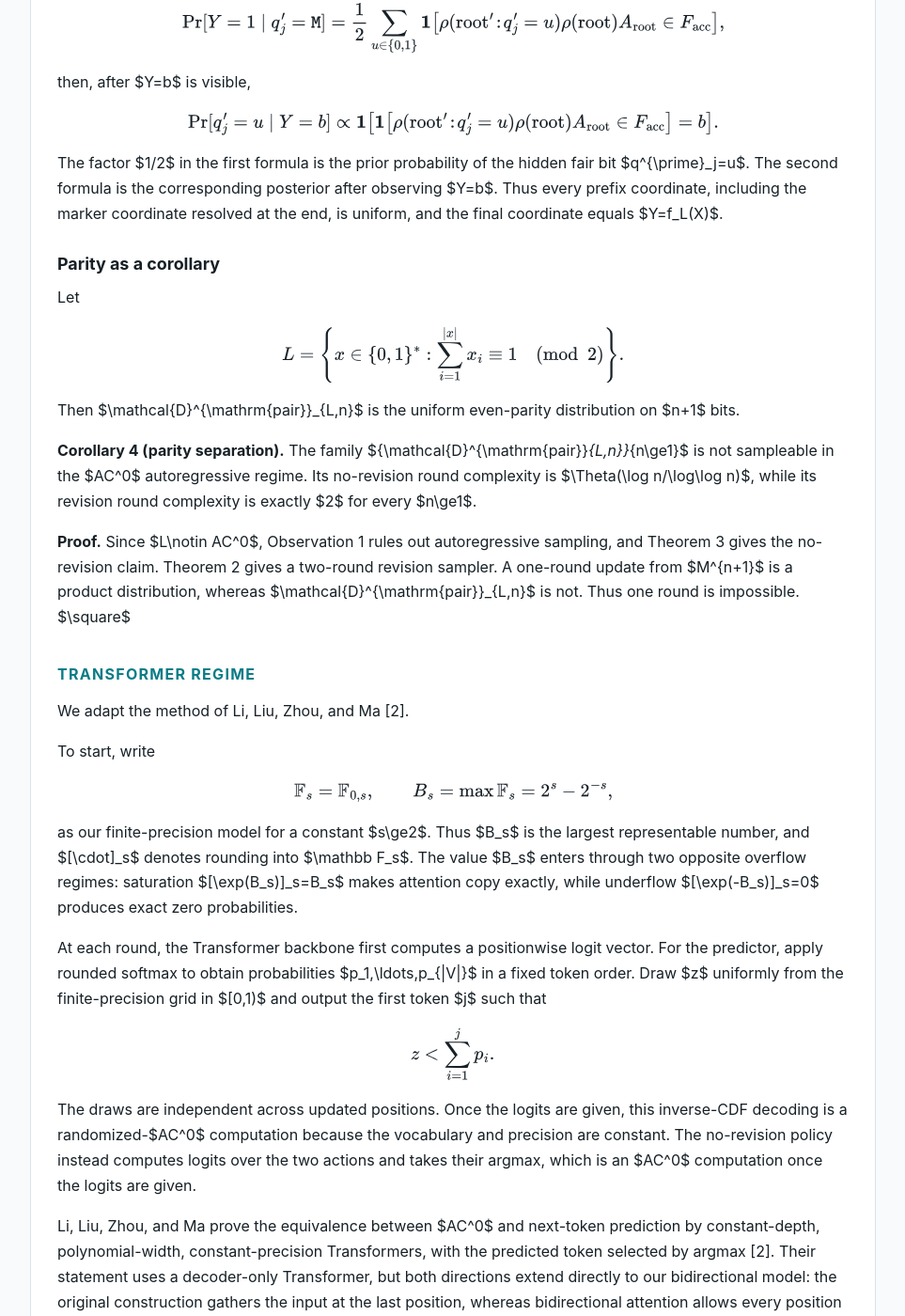
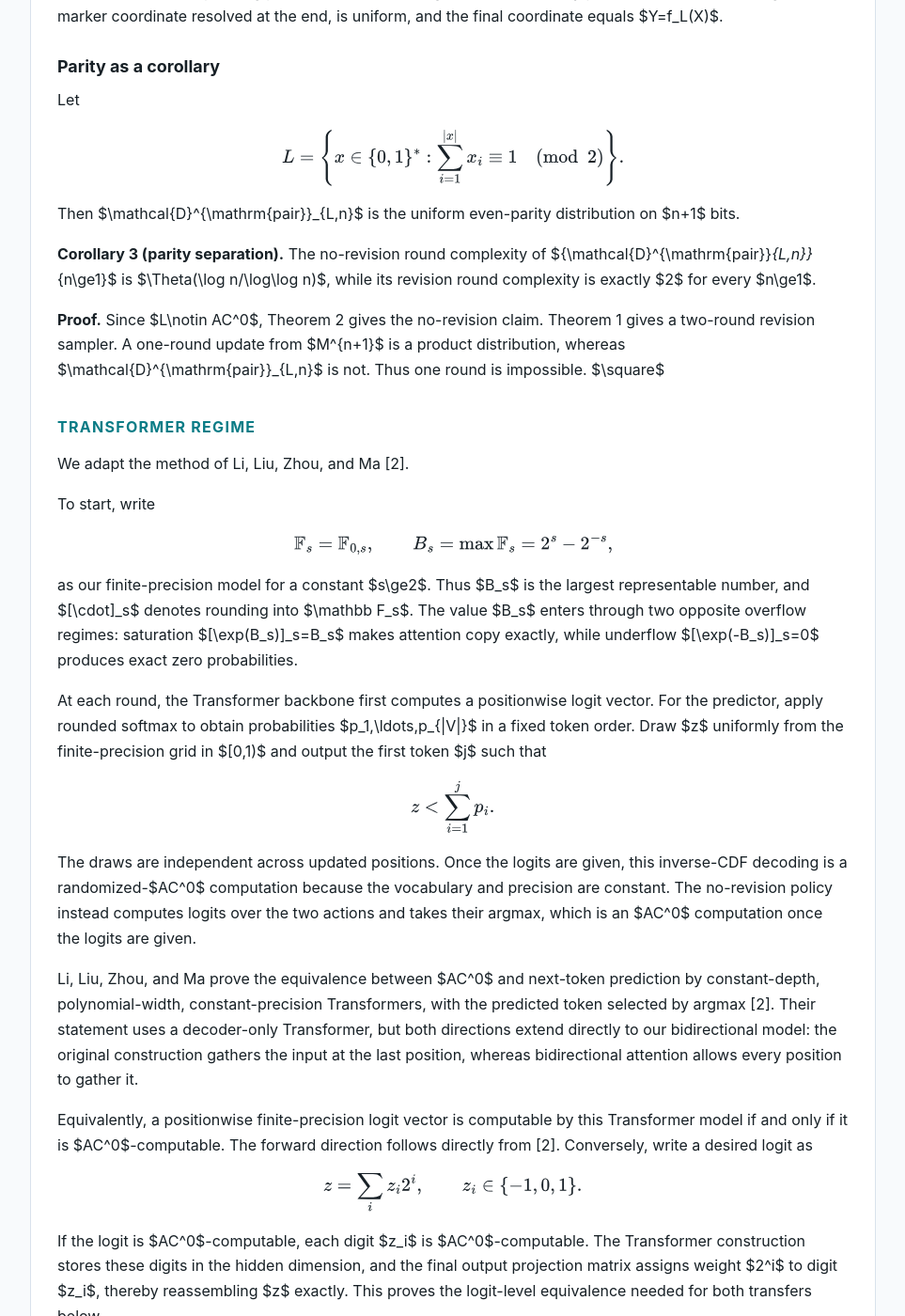
Before and after one commit to ezoicoder/ezoicoder.github.io, a Jekyll site: the page built from _posts/2026-06-26-sampling-round-complexity-dlms-regular-language.md, in a window 1280 px wide and 1400 px high, scrolled down 7006 px. Shown: the whole window at 94% size, without its empty margins (158-1121 px from the left). Built offline with Jekyll 4.4.1, drawn with Linux system fonts in a browser that asks for light colours; some of the changed text lies outside the part shown.

```diff
--- a/_posts/2026-06-26-sampling-round-complexity-dlms-regular-language.md
+++ b/_posts/2026-06-26-sampling-round-complexity-dlms-regular-language.md
@@ -69,9 +69,6 @@
 For a target distribution over $\{0,1\}^N$, a valid sampler must output a fully
 unmasked string with probability $1$.
 
-An autoregressive sampler decodes coordinates in a fixed left-to-right order,
-with the label coordinate last.
-
 ### Regular-language input-output pair distributions
 
 Let $L\subseteq\{0,1\}^*$ be a fixed regular language, and let
@@ -106,17 +103,7 @@
 
 ### Round complexity for regular languages
 
-**Observation 1 (autoregressive sampling).** In the $AC^0$ autoregressive
-regime, the family
-$\{\mathcal{D}^{\mathrm{pair}}_{L,n}\}_{n\ge1}$ is sampleable if and only if
-$L\in AC^0$.
-
-**Proof.** If $L\in AC^0$, sample the input bits independently and uniformly,
-then output $f_L(x)$. Conversely, an exact autoregressive sampler must output
-$f_L(x)$ after the full input $x$ is visible. Its final $AC^0$ predictor
-therefore computes $f_L$. $\square$
-
-**Theorem 2 (two-round revision sampling).** For every fixed binary regular
+**Theorem 1 (two-round revision sampling).** For every fixed binary regular
 language $L$ and every $n\ge1$, a randomized-$AC^0$ DLM with revision samples
 $\mathcal{D}^{\mathrm{pair}}_{L,n}$ in at most two rounds.
 
@@ -395,15 +382,13 @@
 Then $\mathcal{D}^{\mathrm{pair}}_{L,n}$ is the uniform even-parity
 distribution on $n+1$ bits.
 
-**Corollary 4 (parity separation).** The family
-$\{\mathcal{D}^{\mathrm{pair}}_{L,n}\}_{n\ge1}$ is not sampleable in the
-$AC^0$ autoregressive regime. Its no-revision round complexity is
+**Corollary 3 (parity separation).** The no-revision round complexity of
+$\{\mathcal{D}^{\mathrm{pair}}_{L,n}\}_{n\ge1}$ is
 $\Theta(\log n/\log\log n)$, while its revision round complexity is exactly
 $2$ for every $n\ge1$.
 
-**Proof.** Since $L\notin AC^0$, Observation 1 rules out autoregressive
-sampling, and Theorem 3 gives the no-revision claim. Theorem 2 gives a
-two-round revision sampler. A one-round update from
+**Proof.** Since $L\notin AC^0$, Theorem 2 gives the no-revision claim.
+Theorem 1 gives a two-round revision sampler. A one-round update from
 $M^{n+1}$ is a product distribution, whereas
 $\mathcal{D}^{\mathrm{pair}}_{L,n}$ is not. Thus one round is impossible.
 $\square$
```
Also changed, not shown: other parts of _posts/2026-06-26-sampling-round-complexity-dlms-regular-language.md (+4 -4 lines), 2 other files.
